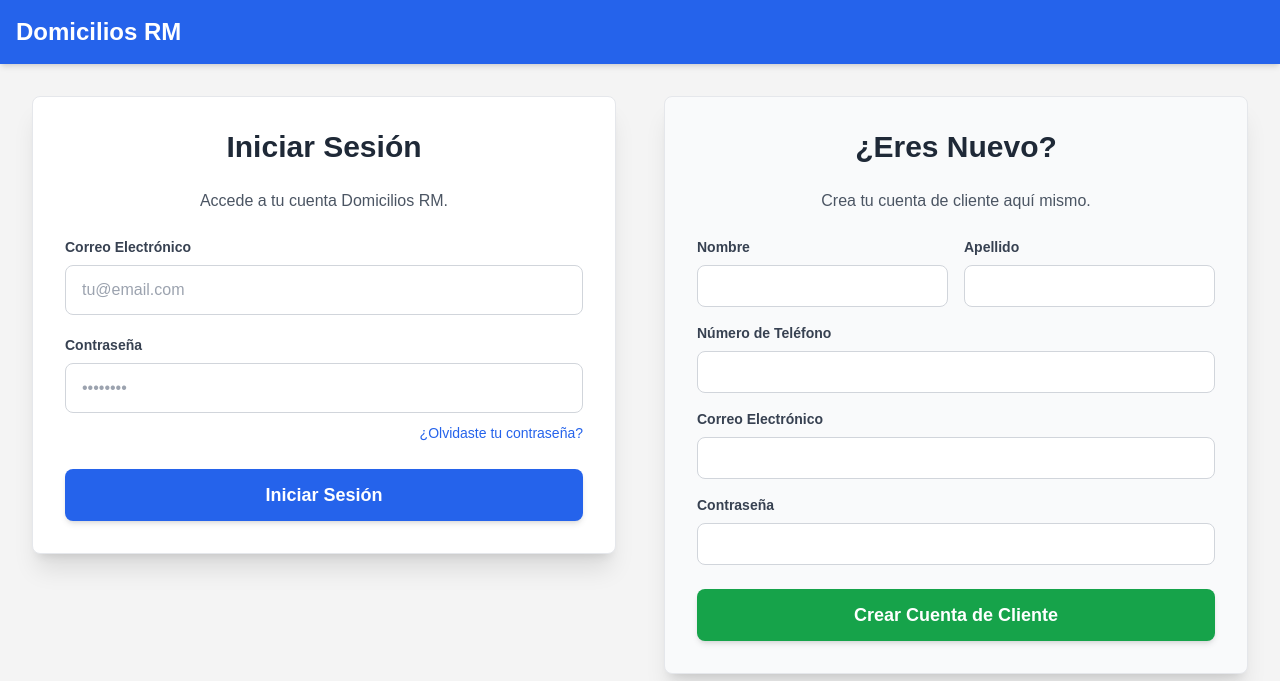
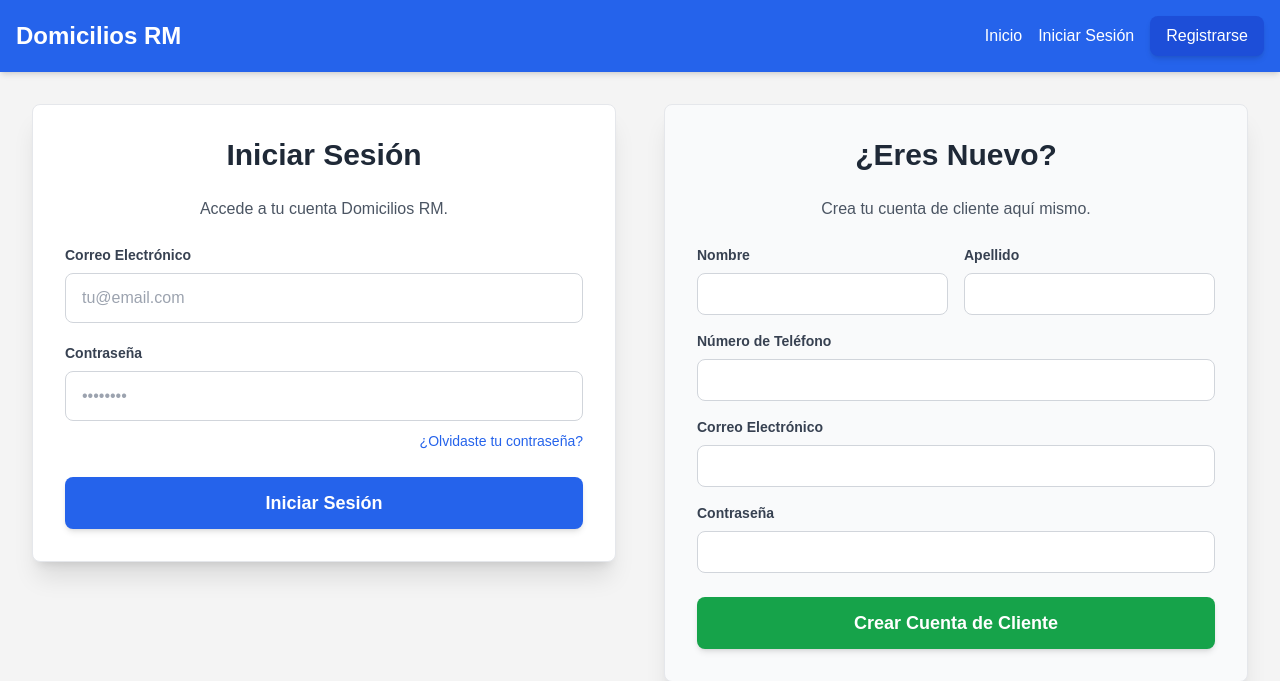
Before and after one commit to Neiro77/domiciliosrmyopal, a Flask app: a page that uses templates/base.html in a window 1280 px wide. Shown: the top 681 px of the page. Run offline with Flask 3, Linux system fonts and the light colour scheme; some libraries are stand-ins or nearby versions.

Commit message:
Ajuste style

```diff
--- a/static/css/style.css
+++ b/static/css/style.css
@@ -2877,5 +2877,5 @@ footer {
     z-index: 9999;
 }
 .hidden {
-    display: none;
-}
+    display: flex;
+}
```
